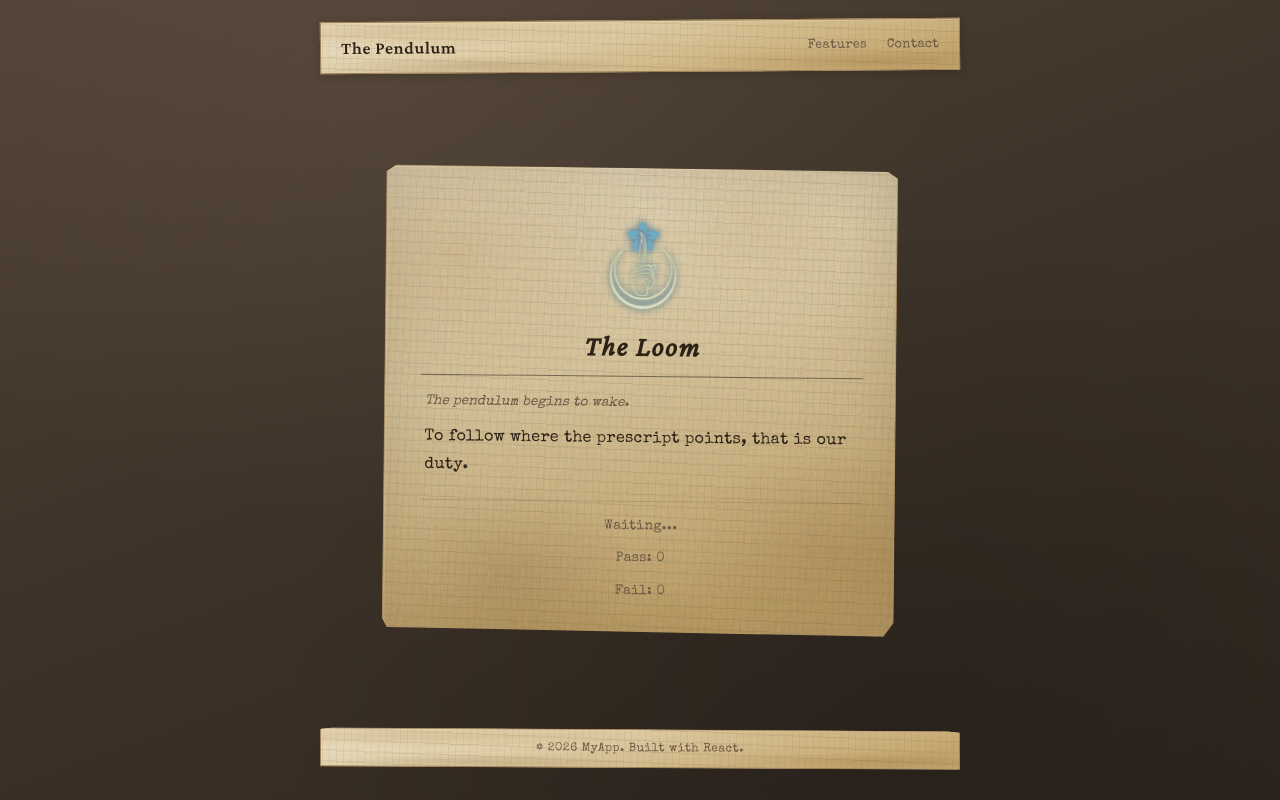
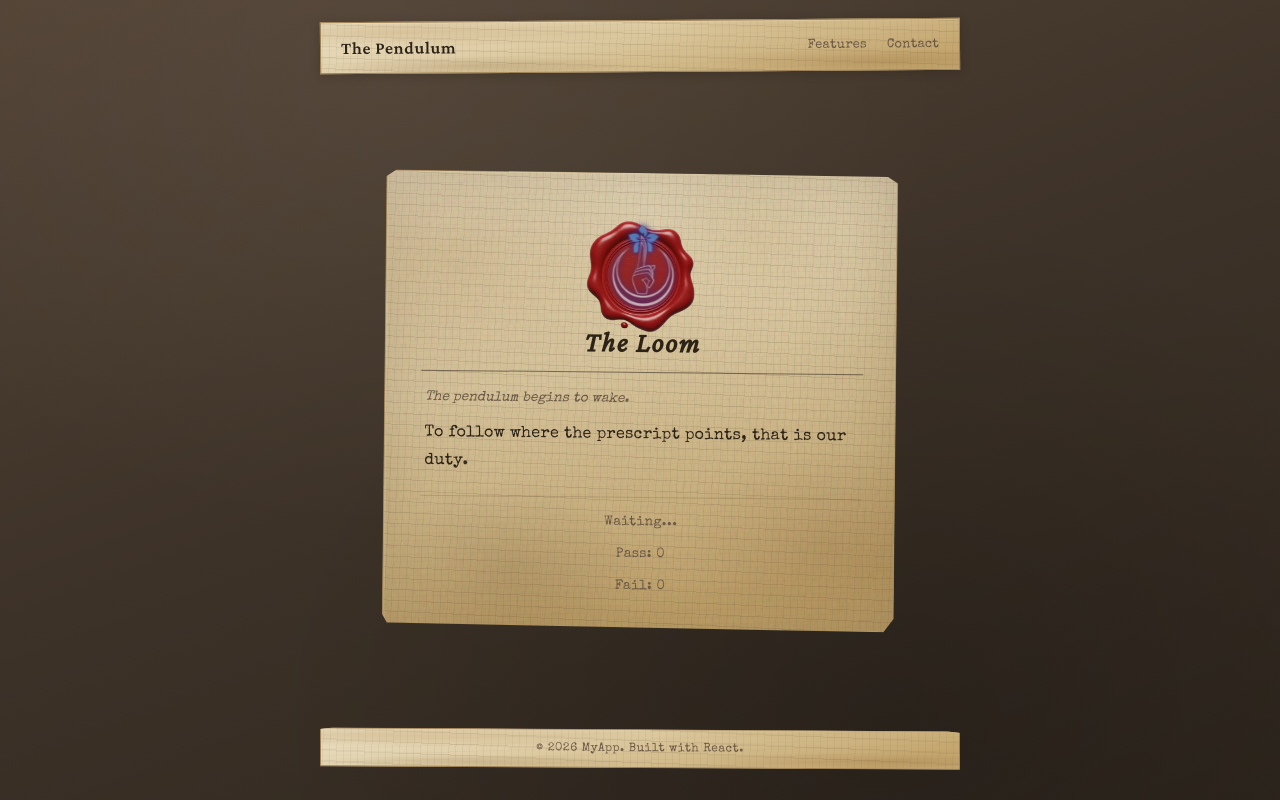
Before and after one commit to Neapolicy/The-Loom, a React (Create React App) app: page / in a window 1280 px wide. Both pictures are taken after a click on the button "APPROACH THE LOOM". Built offline with nearby package versions, Linux system fonts and the light colour scheme; no server answers.

Commit message:
added wax seal to the prescript

```diff
--- a/src/Chatbot.jsx
+++ b/src/Chatbot.jsx
@@ -2,7 +2,8 @@ import React, { useState, createContext, useEffect, useCallback } from "react";
 import ChatMessages from "./ChatMessages.jsx";
 import ChatInput from "./ChatInput.jsx";
 import Typewriter from "./typewriter.jsx";
-import Index_Seal from "./assets/index_seal.png"
+import Index_Seal from "./assets/index_seal.png";
+import Wax_Seal from "./assets/wax_seal.png";
 
 export const loadingContext = createContext({
   isLoading: false,
@@ -147,6 +148,7 @@ function Chatbot() {
     <loadingContext.Provider value={{ isLoading, changeLoading }}>
       <div className="chatbot">
         <div className="paper-sheet">
+          <img src={Wax_Seal} alt="wax seal of the index" className="WaxSeal"/>
           <img src={Index_Seal} alt="seal of the index" className="IndSeal"/>
 
           <h2>The Loom</h2>
--- a/src/styles.css
+++ b/src/styles.css
@@ -209,9 +209,19 @@ nav a:hover {
 .IndSeal {
   display: block;
   margin: auto;
-  width: 6.5em;
-  filter: opacity(0.7) drop-shadow(0 0 0 rgb(168, 166, 18));
+  width: 6em;
+  filter: opacity(0.7) drop-shadow(0 0 0 rgb(104, 1, 1));
   height: 50%;
+}
+
+.WaxSeal {
+  position: absolute;
+  display: block;
+  margin: auto;
+  top: 50%;
+  left: 50%;
+  transform: translate(-50%, -150%);
+  width: 11em;
 }
 
 .chatbot {
```
Also changed, not shown: src/assets/wax_seal.png (added).
